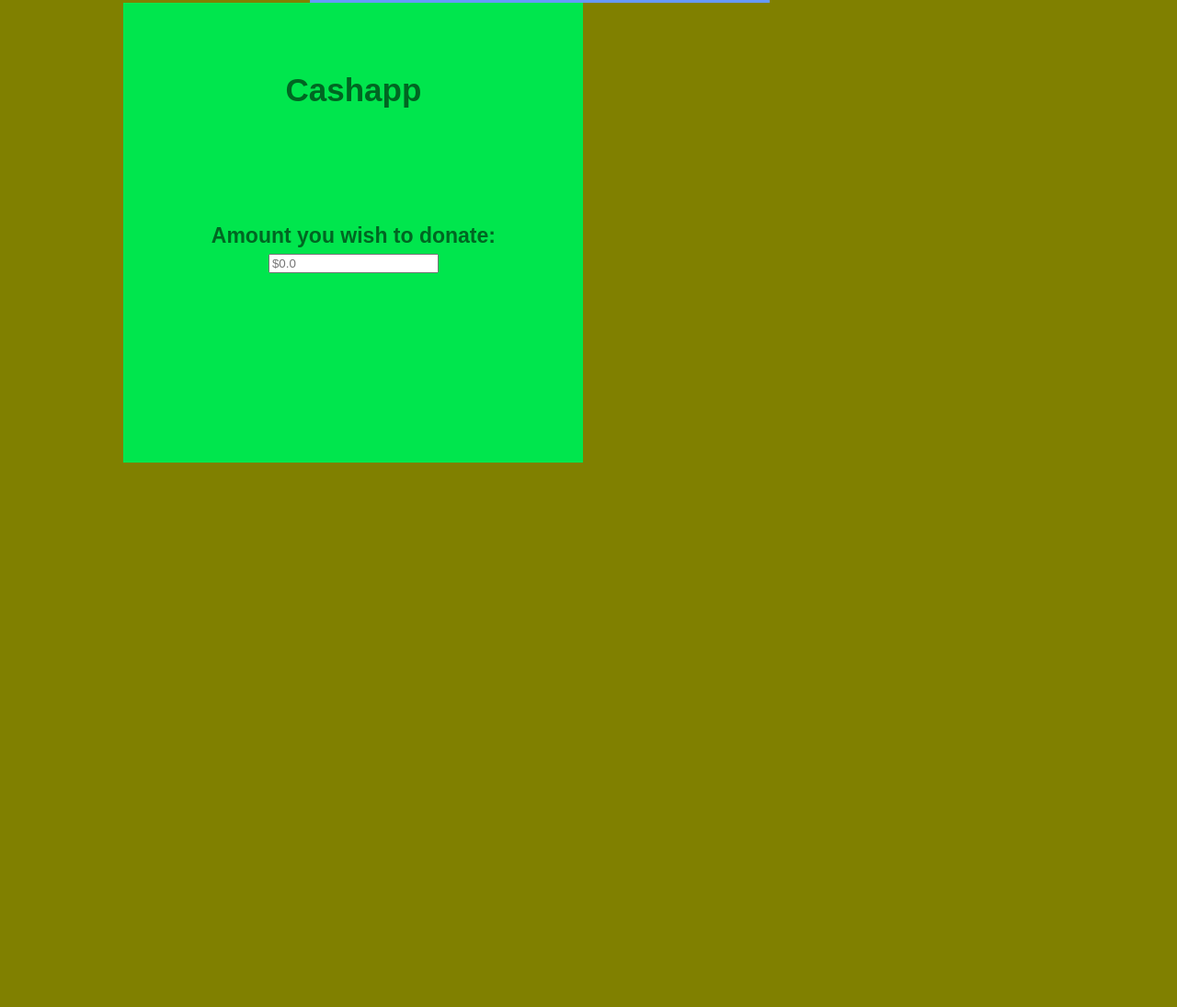
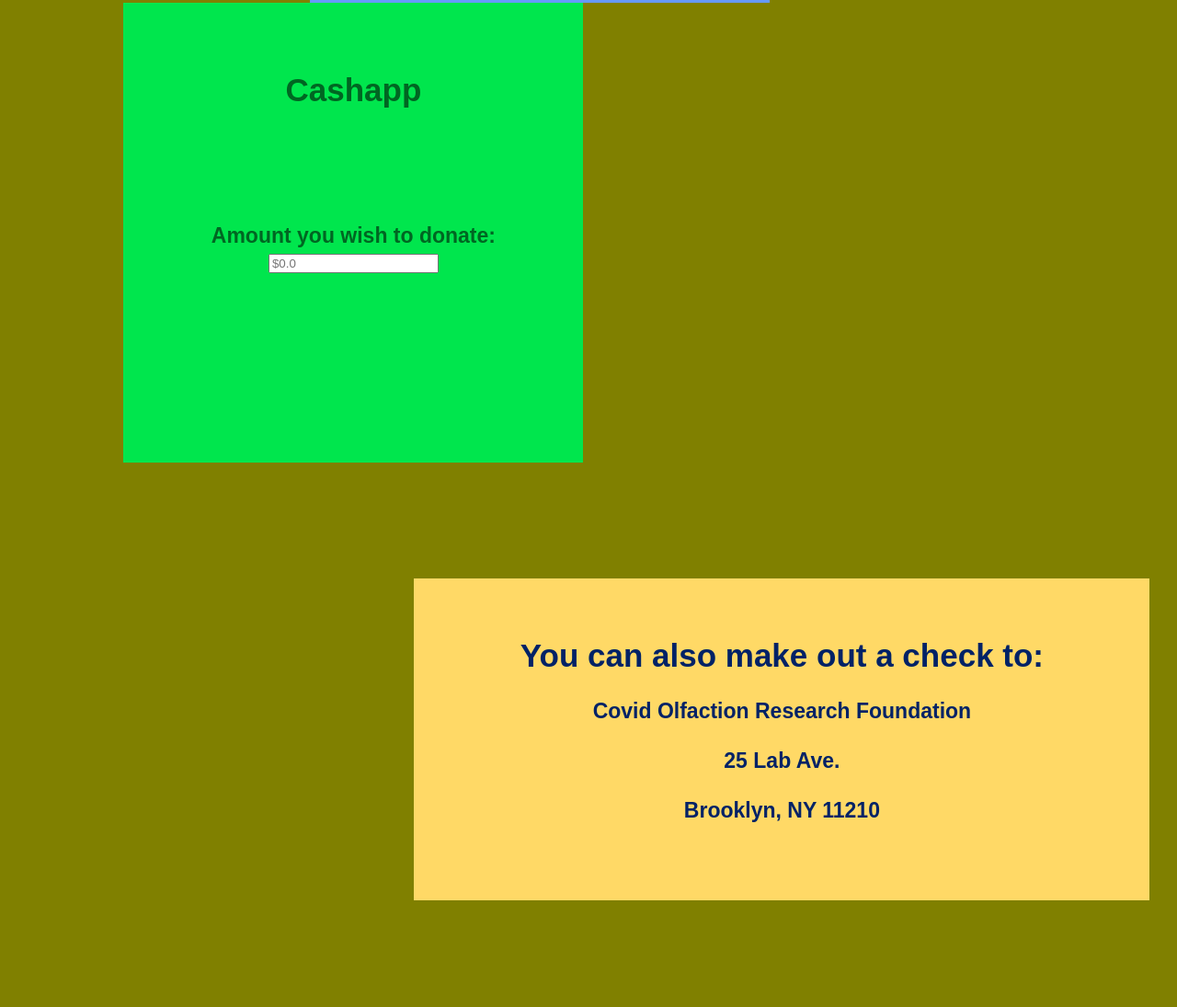
Before and after one commit to klimenkoff9/Assigment-1, a plain HTML site: page donation.html in a window 1280 px wide. Shown: the part 554-1649 px from the top of the page at 92% size. Before the commit the page ends 1057 px from the top, so only its background shows below. Drawn offline with Linux system fonts and the light colour scheme.

Commit message:
Check payment option information added.

```diff
--- a/donation.css
+++ b/donation.css
@@ -32,6 +32,19 @@ body{
   font-weight: bold;
   color: #006622;
 }
+#third{
+  width: 800px;
+  float: left;
+  height: 350px;
+  background-color: #ffd966;
+  margin: auto;
+  margin-left: 35%;
+  margin-top: 10%;
+
+  font-size: 23px;
+  font-weight: bold;
+  color: #002266;
+}
 #venmotitle{
   padding-top: 15%;
   font-size: 35px;
@@ -40,3 +53,7 @@ body{
   padding-top: 15%;
   font-size: 35px;
 }
+#checktitle{
+  padding-top: 8%;
+  font-size: 35px;
+}
--- a/donation.html
+++ b/donation.html
@@ -9,7 +9,7 @@
     <p>You can donate using Venmo or Cashapp.</p>
     <div class="box" id="first">
       <div id="venmotitle">Venmo</div>
-      <form class="payment" action="index.html" method="post">
+      <form class="payment"  method="post">
         <label for="venmoamount">Amount you wish to donate:</label>
         <input type="text" name="venmoamount" value="" placeholder="$0.0" maxlength="5">
       </form>
@@ -22,7 +22,16 @@
       </form>
     </div>
     <div class="box" id="third">
+      <div id="checktitle">You can also make out a check to:</div>
+      <br>
+      <div>Covid Olfaction Research Foundation</div>
+      <br>
+      <div>25 Lab Ave.</div>
+      <br>
+      <div>Brooklyn, NY 11210</div>
+      <form class="payment"  method="post">
 
+      </form>
     </div>
   </body>
 </html>
```
